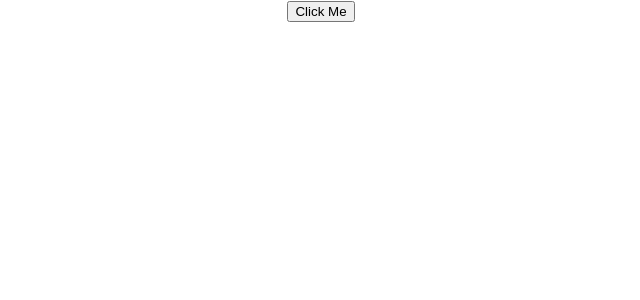
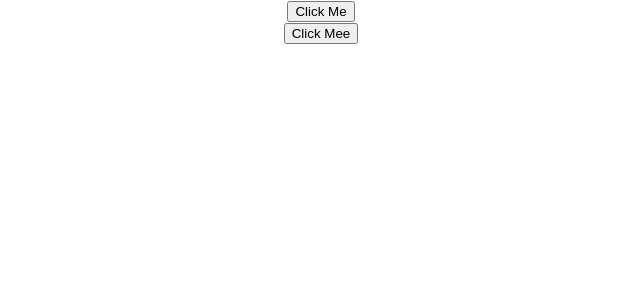
Before and after one commit to githimank/React, a React (Create React App) app: page / in a window 1280 px wide. Shown: the top 300 px of the page, without its empty margins (319-959 px from the left). Built offline with nearby package versions, Linux system fonts and the light colour scheme.

Commit message:
class event handler

```diff
--- a/src/App.js
+++ b/src/App.js
@@ -7,6 +7,7 @@ import Hello from './component/3_hello'
 import Message from './component/4_Message';
 import Counter from './component/5_Counter';
 import FunctionClick from './component/6_FuntionalClick';
+import ClassClick from './component/7_ClassClick';
 
 
 function App() {
@@ -27,6 +28,7 @@ function App() {
       {/* // setstate counter app example
       <Counter></Counter> */}
       <FunctionClick></FunctionClick>
+    <ClassClick></ClassClick>
     </div>
   );
 }
--- /dev/null
+++ b/src/component/7_ClassClick.js
@@ -0,0 +1,18 @@
+import React, { Component } from 'react'
+
+export class ClassClick extends Component {
+
+    ClassHandler() {
+        console.log('Clicked Me');
+    }
+
+    render() {
+        return (
+            <div>
+                <button onClick={this.ClassHandler}>Click Mee</button>
+            </div>
+        )
+    }
+}
+
+export default ClassClick
```
Also changed, not shown: src/component/6_FuntionalClick.js (+6 -6 lines).
